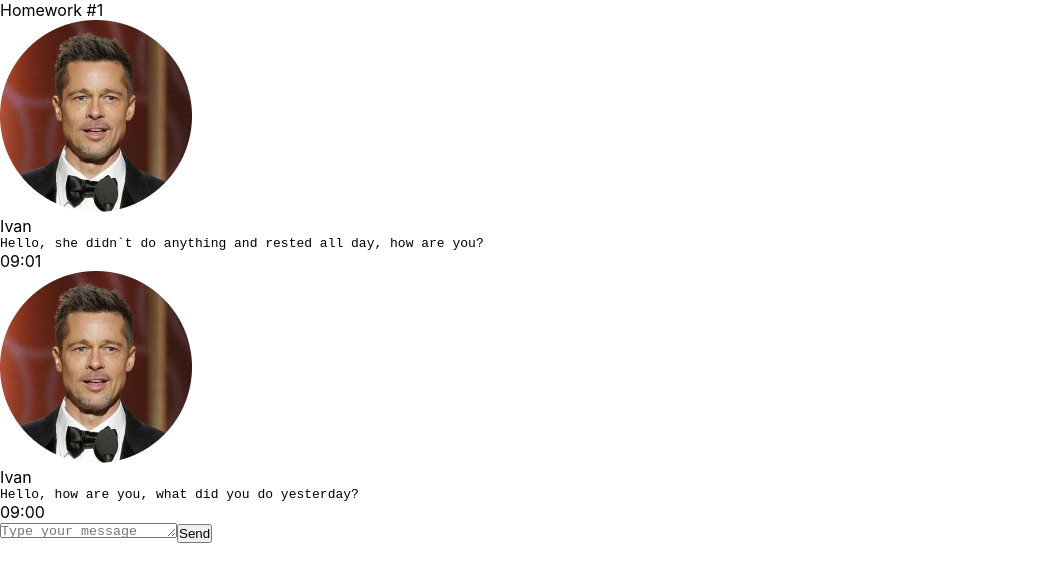
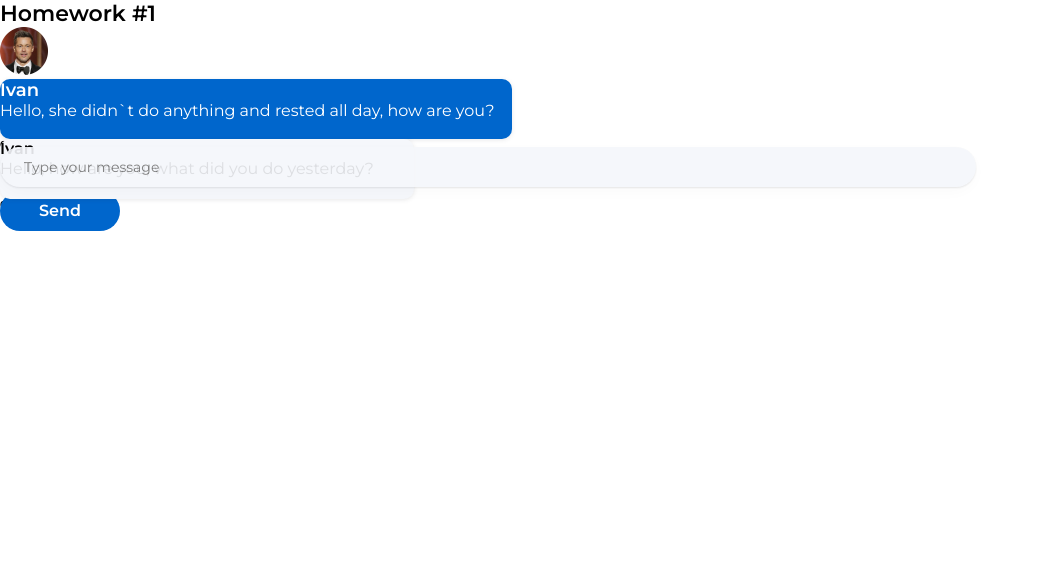
Before and after one commit to AnatolyNikol/Ignat_DZ, a React (Create React App) app in the folder hws2-master/: page / in a window 1280 px wide. Shown: the top 582 px of the page, without its empty margins (0-1037 px from the left). Built offline with nearby package versions, Linux system fonts and the light colour scheme.

Commit message:
Dimensions from the layout

```diff
--- a/hws2-master/public/index.html
+++ b/hws2-master/public/index.html
@@ -25,6 +25,9 @@
       Learn how to configure a non-root public URL by running `npm run build`.
     -->
     <title>React App</title>
+    <link rel="preconnect" href="https://fonts.googleapis.com">
+    <link rel="preconnect" href="https://fonts.gstatic.com" crossorigin>
+    <link href="https://fonts.googleapis.com/css2?family=Montserrat:wght@400;600&display=swap" rel="stylesheet">
   </head>
   <body>
     <noscript>You need to enable JavaScript to run this app.</noscript>
--- a/hws2-master/src/index.css
+++ b/hws2-master/src/index.css
@@ -8,7 +8,7 @@ body {
     margin: 0;
     font-family: -apple-system, BlinkMacSystemFont, 'Segoe UI', 'Roboto',
     'Oxygen', 'Ubuntu', 'Cantarell', 'Fira Sans', 'Droid Sans',
-    'Helvetica Neue', sans-serif;
+    'Helvetica Neue', sans-serif, 'Montserrat', sans-serif;
     -webkit-font-smoothing: antialiased;
     -moz-osx-font-smoothing: grayscale;
     box-sizing: border-box;
--- a/hws2-master/src/s1-main/App.module.css
+++ b/hws2-master/src/s1-main/App.module.css
@@ -8,4 +8,16 @@
 
 .hwTitle {
 
+    width: 165px;
+    height: 27px;
+
+
+    font-family: 'Montserrat';
+    font-style: normal;
+    font-weight: 600;
+    font-size: 22px;
+    line-height: 27px;
+
+
+    color: #000000;
 }
--- a/hws2-master/src/s2-homeworks/hw01/friend-message/FriendMessage.module.css
+++ b/hws2-master/src/s2-homeworks/hw01/friend-message/FriendMessage.module.css
@@ -1,4 +1,7 @@
 .friendMessage {
+
+    width: 414px;
+    height: 60px;
 
 }
 
@@ -8,24 +11,76 @@
 
 .friendImageAndText img {
 
+    width: 48px;
+    height: 48px;
+
 }
 
 .friendText {
 
+    width: 414px;
+    height: 60px;
+
+    border-radius: 10px;
+
+    background: #F5F7FB;
+    filter: drop-shadow(0px 1px 2px rgba(29, 33, 38, 0.1));
 }
 
 .friendText:after {
 
+    content: '';
+    width: 20px;
+    height: 12px;
+    left: -12px;
+    top: 48px;
+
+    background: #F5F7FB;
+    clip-path: polygon(100% 0%, 0% 100%, 100% 100%);
 }
 
 .friendName {
+
+    width: 35px;
+    height: 20px;
+
+    font-family: 'Montserrat';
+    font-style: normal;
+    font-weight: 600;
+    font-size: 16px;
+    line-height: 20px;
+
+    color: #000000;
 
 }
 
 .friendMessageText {
 
+    width: 374px;
+    height: 20px;
+
+
+    font-family: 'Montserrat';
+    font-style: normal;
+    font-weight: 400;
+    font-size: 16px;
+    line-height: 20px;
+
+
+    color: #000000;
 }
 
 .friendTime {
 
+    width: 29px;
+    height: 12px;
+
+
+    font-family: 'Montserrat';
+    font-style: normal;
+    font-weight: 600;
+    font-size: 10px;
+    line-height: 12px;
+
+    color: #000000;
 }
--- a/hws2-master/src/s2-homeworks/hw01/message-sender/MessageSender.module.css
+++ b/hws2-master/src/s2-homeworks/hw01/message-sender/MessageSender.module.css
@@ -1,13 +1,56 @@
 .sendForm {
+
+    width: 976px;
+    height: 40px;
 
 }
 
 .textarea {
 
+    resize: none;
+    width: 976px;
+    min-height: 40px;
+    border-style: none;
+    border-color: Transparent;
+    overflow: auto;
+    outline: none;
+    padding: 12px 0 0 24px;
+
+    font-family: 'Montserrat';
+    font-style: normal;
+    font-weight: 400;
+    font-size: 14px;
+    line-height: 17px;
+
+    color: rgba(0, 0, 0, 0.6);
+
+    opacity: 0.9;
+
+    background: #F5F7FB;
+    box-shadow: 0px 5px 20px rgba(29, 33, 38, 0.03),
+    0px 1px 2px rgba(29, 33, 38, 0.1);
+    border-radius: 20px;
 }
 
 .button {
 
+    width: 120px;
+    height: 40px;
+
+
+    background: #0066CC;
+    border-radius: 20px;
+    border: none;
+
+    font-family: 'Montserrat';
+    font-style: normal;
+    font-weight: 600;
+    font-size: 16px;
+    line-height: 20px;
+    /* identical to box height */
+
+
+    color: #FFFFFF;
 }
 
 .button:hover {
--- a/hws2-master/src/s2-homeworks/hw01/message/Message.module.css
+++ b/hws2-master/src/s2-homeworks/hw01/message/Message.module.css
@@ -1,4 +1,7 @@
 .message {
+
+    width: 527px;
+    height: 60px;
 
 }
 
@@ -8,24 +11,74 @@
 
 .imageAndText img {
 
+    width: 48px;
+    height: 48px;
+
 }
 
 .text {
 
+    width: 512px;
+    height: 60px;
+    border-radius: 10px;
+
+    background: #0066CC;
+    filter: drop-shadow(0px 1px 2px rgba(29, 33, 38, 0.1));
 }
 
 .text:after {
 
+    content: '';
+    width: 24px;
+    height: 20px;
+    left: 503px;
+    top: 40px;
+
+    background: #0066CC;
+    clip-path: polygon(18% 11%, 0% 100%, 100% 100%);
 }
 
 .name {
 
+    width: 40px;
+    height: 22px;
+
+
+    font-family: 'Montserrat';
+    font-style: normal;
+    font-weight: 600;
+    font-size: 18px;
+    line-height: 22px;
+
+    color: #FFFFFF;
 }
 
 .messageText {
 
+    width: 489px;
+    height: 20px;
+
+
+    font-family: 'Montserrat';
+    font-style: normal;
+    font-weight: 400;
+    font-size: 16px;
+    line-height: 20px;
+
+    color: #FFFFFF;
 }
 
 .time {
 
+    width: 26px;
+    height: 12px;
+
+
+    font-family: 'Montserrat';
+    font-style: normal;
+    font-weight: 600;
+    font-size: 10px;
+    line-height: 12px;
+
+    color: #000000;
 }
```
